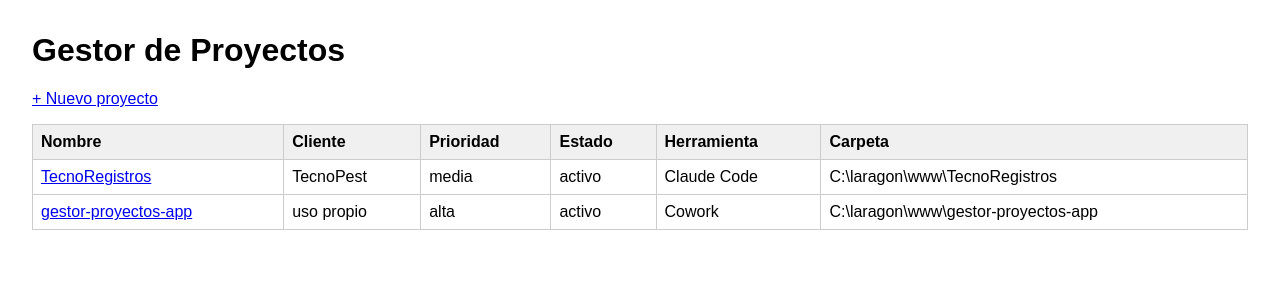
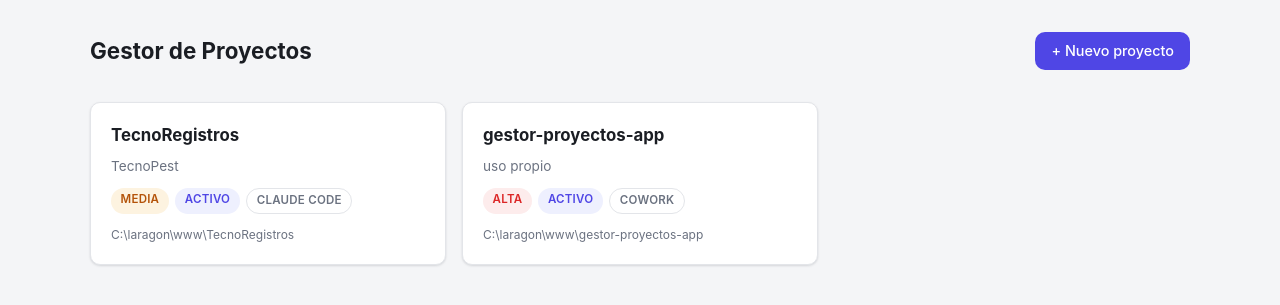
Before and after one commit to sergioaraos/gestor-proyectos-app, a FastAPI app: page / in a window 1280 px wide. Shown: the top 305 px of the page. Run offline with FastAPI, Linux system fonts and the light colour scheme; data comes from the database, SQL or seed files in the repository.

Commit message:
feat(ui): rediseño visual con modo claro/oscuro automático

```diff
--- a/main.py
+++ b/main.py
@@ -2,12 +2,15 @@
 from fastapi import FastAPI, Request, Form
 from fastapi.templating import Jinja2Templates
 from fastapi.responses import RedirectResponse
+from fastapi.staticfiles import StaticFiles
 from pathlib import Path
 import database
 import bitacoras
 
 app = FastAPI(title="Gestor de Proyectos")
 templates = Jinja2Templates(directory=Path(__file__).parent / "templates")
+# SERGIO 2026-09-17: sirve el CSS del diseno visual (feature/diseno-visual)
+app.mount("/static", StaticFiles(directory=Path(__file__).parent / "static"), name="static")
 
 
 @app.on_event("startup")
--- /dev/null
+++ b/static/style.css
@@ -0,0 +1,171 @@
+/* SERGIO 2026-09-17: sistema de diseno visual del gestor de proyectos (feature/diseno-visual) */
+
+:root {
+    --bg: #f4f5f7;
+    --surface: #ffffff;
+    --border: #e3e5e9;
+    --text: #1a1d23;
+    --text-muted: #6b7280;
+    --accent: #4f46e5;
+    --accent-soft: #eef0fe;
+    --danger: #dc2626;
+    --danger-soft: #fdecec;
+    --warning: #b45309;
+    --warning-soft: #fdf3e0;
+    --success: #15803d;
+    --success-soft: #e8f7ec;
+    --radius: 10px;
+    --shadow: 0 1px 2px rgba(16, 24, 40, 0.06), 0 1px 3px rgba(16, 24, 40, 0.08);
+}
+
+@media (prefers-color-scheme: dark) {
+    :root {
+        --bg: #0e1013;
+        --surface: #17191d;
+        --border: #2a2d33;
+        --text: #e7e8ea;
+        --text-muted: #9a9da3;
+        --accent: #818cf8;
+        --accent-soft: #23243a;
+        --danger: #f87171;
+        --danger-soft: #3a2222;
+        --warning: #fbbf24;
+        --warning-soft: #3a2f16;
+        --success: #4ade80;
+        --success-soft: #1c3324;
+        --shadow: 0 1px 2px rgba(0, 0, 0, 0.4), 0 1px 3px rgba(0, 0, 0, 0.3);
+    }
+}
+
+* { box-sizing: border-box; }
+
+body {
+    margin: 0;
+    padding: 2rem;
+    background: var(--bg);
+    color: var(--text);
+    font-family: -apple-system, BlinkMacSystemFont, "Segoe UI", Roboto, Helvetica, Arial, sans-serif;
+    line-height: 1.5;
+}
+
+a { color: var(--accent); text-decoration: none; }
+a:hover { text-decoration: underline; }
+
+.topbar {
+    display: flex;
+    align-items: center;
+    justify-content: space-between;
+    margin-bottom: 2rem;
+    max-width: 1100px;
+    margin-left: auto;
+    margin-right: auto;
+}
+
+.topbar h1 { font-size: 1.4rem; margin: 0; }
+
+.btn {
+    display: inline-block;
+    background: var(--accent);
+    color: #fff;
+    padding: 0.5rem 1rem;
+    border-radius: var(--radius);
+    font-size: 0.9rem;
+    font-weight: 500;
+    border: none;
+    cursor: pointer;
+}
+.btn:hover { opacity: 0.9; text-decoration: none; }
+
+.grid {
+    display: grid;
+    grid-template-columns: repeat(auto-fill, minmax(280px, 1fr));
+    gap: 1rem;
+    max-width: 1100px;
+    margin: 0 auto;
+}
+
+.card {
+    background: var(--surface);
+    border: 1px solid var(--border);
+    border-radius: var(--radius);
+    padding: 1.25rem;
+    box-shadow: var(--shadow);
+    transition: transform 0.1s ease, box-shadow 0.1s ease;
+}
+.card:hover { transform: translateY(-2px); box-shadow: 0 4px 12px rgba(16, 24, 40, 0.1); }
+.card h2 { margin: 0 0 0.5rem 0; font-size: 1.05rem; }
+.card h2 a { color: var(--text); }
+.card .cliente { color: var(--text-muted); font-size: 0.85rem; margin-bottom: 0.75rem; }
+.card .carpeta { color: var(--text-muted); font-size: 0.75rem; margin-top: 0.75rem; word-break: break-all; }
+
+.badges { display: flex; gap: 0.4rem; flex-wrap: wrap; }
+
+.badge {
+    display: inline-block;
+    padding: 0.2rem 0.6rem;
+    border-radius: 999px;
+    font-size: 0.72rem;
+    font-weight: 600;
+    text-transform: uppercase;
+    letter-spacing: 0.02em;
+}
+
+.badge-prioridad-alta { background: var(--danger-soft); color: var(--danger); }
+.badge-prioridad-media { background: var(--warning-soft); color: var(--warning); }
+.badge-prioridad-baja { background: var(--success-soft); color: var(--success); }
+.badge-estado { background: var(--accent-soft); color: var(--accent); }
+.badge-herramienta { background: transparent; color: var(--text-muted); border: 1px solid var(--border); }
+
+.detail-container { max-width: 760px; margin: 0 auto; }
+.back-link { display: inline-block; margin-bottom: 1rem; font-size: 0.9rem; }
+.meta-row { display: flex; flex-wrap: wrap; gap: 0.5rem; margin-bottom: 1rem; }
+.cliente { color: var(--text-muted); font-size: 0.9rem; margin-bottom: 1.5rem; }
+
+.resumen-box {
+    background: var(--surface);
+    border: 1px solid var(--border);
+    border-radius: var(--radius);
+    padding: 1.25rem;
+    box-shadow: var(--shadow);
+    margin-bottom: 1.5rem;
+}
+.resumen-box dt { color: var(--text-muted); font-size: 0.8rem; margin-top: 0.75rem; }
+.resumen-box dt:first-child { margin-top: 0; }
+.resumen-box dd { margin: 0.15rem 0 0 0; }
+
+.bitacora-full {
+    background: var(--surface);
+    border: 1px solid var(--border);
+    border-radius: var(--radius);
+    padding: 1.25rem;
+    max-height: 480px;
+    overflow-y: auto;
+    font-family: ui-monospace, SFMono-Regular, Menlo, Consolas, monospace;
+    font-size: 0.82rem;
+    white-space: pre-wrap;
+}
+
+.form-container {
+    max-width: 420px;
+    margin: 0 auto;
+    background: var(--surface);
+    border: 1px solid var(--border);
+    border-radius: var(--radius);
+    padding: 1.5rem;
+    box-shadow: var(--shadow);
+}
+.form-container label { display: block; margin-top: 1rem; font-size: 0.85rem; font-weight: 600; color: var(--text-muted); }
+.form-container input, .form-container select {
+    width: 100%;
+    padding: 0.5rem 0.6rem;
+    margin-top: 0.3rem;
+    border-radius: 6px;
+    border: 1px solid var(--border);
+    background: var(--bg);
+    color: var(--text);
+    font-size: 0.9rem;
+}
+.form-container input:focus, .form-container select:focus { outline: none; border-color: var(--accent); }
+.form-container button { margin-top: 1.5rem; width: 100%; }
+
+.empty-state { color: var(--text-muted); text-align: center; padding: 3rem 1rem; }
--- a/templates/index.html
+++ b/templates/index.html
@@ -1,35 +1,34 @@
-<!-- SERGIO 2026-09-17: esqueleto inicial, tabla de proyectos -->
+<!-- SERGIO 2026-09-17: rediseno visual, grilla de tarjetas (feature/diseno-visual) -->
 <!DOCTYPE html>
 <html lang="es">
 <head>
     <meta charset="UTF-8">
     <title>Gestor de Proyectos</title>
-    <style>
-        body { font-family: sans-serif; margin: 2rem; }
-        table { border-collapse: collapse; width: 100%; }
-        th, td { border: 1px solid #ccc; padding: 0.5rem; text-align: left; }
-        th { background: #f0f0f0; }
-    </style>
+    <link rel="stylesheet" href="/static/style.css">
 </head>
 <body>
-    <h1>Gestor de Proyectos</h1>
-    <!-- SERGIO 2026-09-17: link al formulario de alta (feature/alta-proyectos) -->
-    <p><a href="/nuevo">+ Nuevo proyecto</a></p>
-    <table>
-        <tr>
-            <th>Nombre</th><th>Cliente</th><th>Prioridad</th><th>Estado</th><th>Herramienta</th><th>Carpeta</th>
-        </tr>
+    <div class="topbar">
+        <h1>Gestor de Proyectos</h1>
+        <a class="btn" href="/nuevo">+ Nuevo proyecto</a>
+    </div>
+
+    {% if projects %}
+    <div class="grid">
         {% for p in projects %}
-        <tr>
-            <!-- SERGIO 2026-09-17: nombre ahora es link al detalle (feature/lectura-bitacoras) -->
-            <td><a href="/proyecto/{{ p.id }}">{{ p.nombre }}</a></td>
-            <td>{{ p.cliente }}</td>
-            <td>{{ p.prioridad }}</td>
-            <td>{{ p.estado }}</td>
-            <td>{{ p.herramienta }}</td>
-            <td>{{ p.carpeta }}</td>
-        </tr>
+        <div class="card">
+            <h2><a href="/proyecto/{{ p.id }}">{{ p.nombre }}</a></h2>
+            <div class="cliente">{{ p.cliente }}</div>
+            <div class="badges">
+                <span class="badge badge-prioridad-{{ p.prioridad }}">{{ p.prioridad }}</span>
+                <span class="badge badge-estado">{{ p.estado }}</span>
+                <span class="badge badge-herramienta">{{ p.herramienta }}</span>
+            </div>
+            <div class="carpeta">{{ p.carpeta }}</div>
+        </div>
         {% endfor %}
-    </table>
+    </div>
+    {% else %}
+    <p class="empty-state">Todavía no hay proyectos registrados.</p>
+    {% endif %}
 </body>
 </html>
```
Also changed, not shown: templates/detalle.html (+25 -24 lines), templates/nuevo.html (+7 -10 lines).
